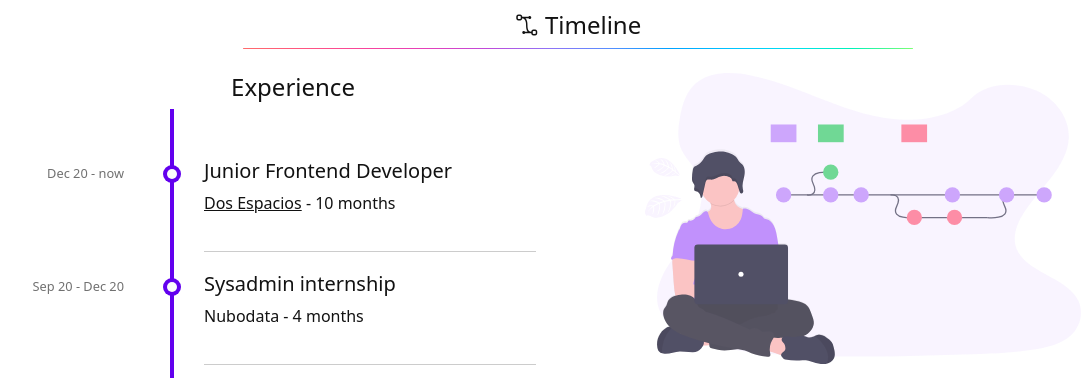
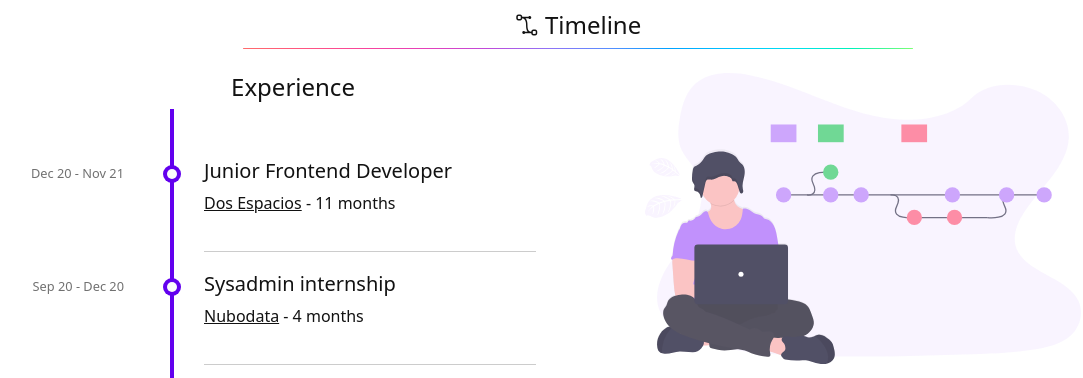
Before and after one commit to dawichi/dawichi.dev, a Next.js app: page / in a window 1280 px wide. Shown: the part 1860-2238 px from the top of the page, without its empty margins (62-1145 px from the left). Built offline with nearby package versions, Linux system fonts and the light colour scheme.

Commit message:
Update Timeline.tsx

```diff
--- a/components/sections/Timeline.tsx
+++ b/components/sections/Timeline.tsx
@@ -18,13 +18,13 @@ const Timeline = () => {
 				<Col xs={12} lg={6}>
 					<h4>Experience</h4>
 					<ul>
-						<li data-date="Dec 20 - now">
+						<li data-date="Dec 20 - Nov 21">
 							<h5>Junior Frontend Developer</h5>
-							<p><a href="https://dosespacios.com" target="_blank">Dos Espacios</a> - 10 months</p>
+							<p><a href="https://dosespacios.com" target="_blank">Dos Espacios</a> - 11 months</p>
 						</li>
 						<li data-date="Sep 20 - Dec 20">
 							<h5>Sysadmin internship</h5>
-							<p>Nubodata - 4 months</p>
+							<p><a href="https://www.nubodata.com" target="_blank">Nubodata</a> - 4 months</p>
 						</li>
 						<li data-date="2017 - 2019">
 							<h5>Summer non-tech jobs</h5>
```
